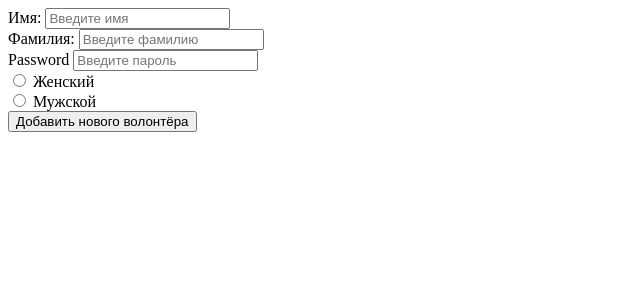
After one commit to Cru1zzz3/Red-Cross-DB, a PHP site: page /findVolunteer.php in a window 1280 px wide. The commit adds this page. Shown: the top 300 px of the page, without its empty margins (0-640 px from the left). Run offline with PHP 8.4, Linux system fonts and the light colour scheme.

Commit message:
Added icon in head + find volunteer

```diff
--- /dev/null
+++ b/findVolunteer.php
@@ -0,0 +1,39 @@
+<!DOCTYPE html>
+<html lang="ru">
+    <head>
+        <link rel="shortcut icon" href="redcross.ico" type="image/x-icon">
+        <title> Поиск волонтёра</title>
+        <meta http-equiv="Content-Type" content="text/html; charset=utf-8" />
+    </head>
+
+    <body>
+        <form action="insertVolunteer.php" method="post">
+            <div class="form-group">
+                <label for="inputName">Имя:</label>
+                <input type="text" class="form-control" id="inputName"  name="name" placeholder="Введите имя">
+            </div>
+
+            <div class="form-group">
+                <label for="inputSurname">Фамилия:</label>
+                <input type="text" class="form-control" id="inputSurname" name="surname" placeholder="Введите фамилию">
+            </div>
+
+            <div class="form-group">
+                <label for="InputPassword">Password</label>
+                <input type="password" class="form-control" id="InputPassword" name="pass" placeholder="Введите пароль">
+            </div>
+
+
+            <div class="form-check form-check-inline">
+                <input class="form-check-input" type="radio" name="sex" id="sexFemale" value="F">
+                <label class="form-check-label" for="sexFemale">Женский</label>
+            </div>
+            <div class="form-check form-check-inline">
+                <input class="form-check-input" type="radio" name="sex" id="sexMale" value="M">
+                <label class="form-check-label" for="sexMale">Мужской</label>
+            </div>
+
+            <button type="submit" class="btn btn-primary">Добавить нового волонтёра</button>
+        </form>
+    </body>
+</html>
--- a/index.php
+++ b/index.php
@@ -1,6 +1,7 @@
 <!DOCTYPE html>
 <html lang="ru">
 <head>
+    <link rel="shortcut icon" href="redcross.ico" type="image/x-icon">
 <title> База данных волонтёров Красного Креста</title>
 <meta http-equiv="Content-Type" content="text/html; charset=utf-8" />
 
@@ -14,7 +15,7 @@
 
 
 <a href="registrateNewVolunteer.php"> Зарегистрировать нового волонтёра </a> <br>
-<a href="find.php"> Поиск </a> <br>
+<a href="findVolunteer.php"> Поиск </a> <br>
 <a href="cards.php"> Карточки добровольцев </a> <br>
 <a href="preferences.php"> Настройки </a> <br>
 
```
Also changed, not shown: registrateNewVolunteer.php (+10 -0 lines), redcross.ico (added), redcross.jpg (added), redcross.png (added).
